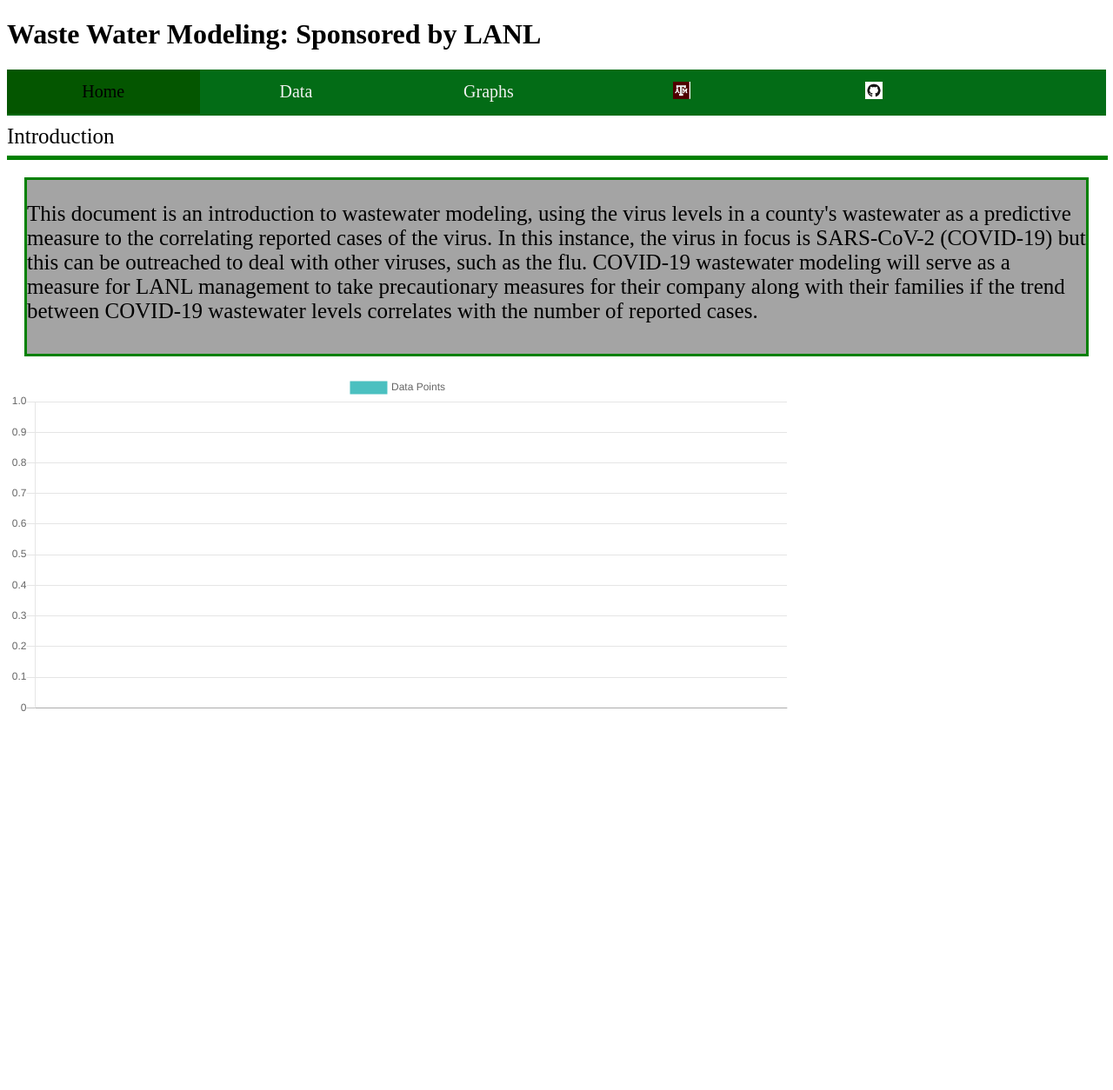
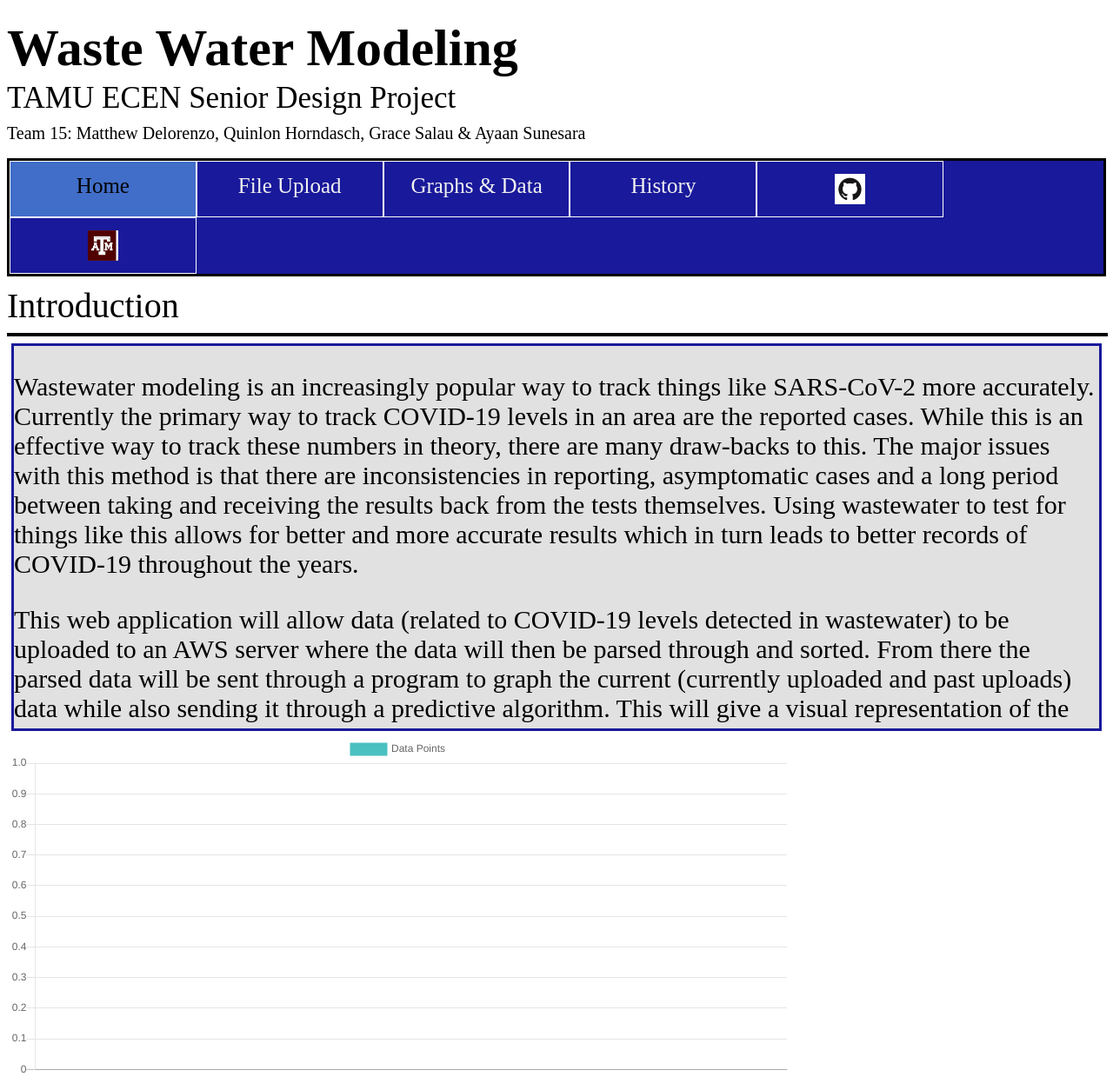
Before and after one commit to asunesara/wastewatermodeling, a Flask app: template templates/index.html in a window 1280 px wide. Shown: the whole page at 87% size. Before the commit the page ends 818 px from the top, so only its background shows below. Run offline with Flask 2, Linux system fonts and the light colour scheme; the template is opened without the code that fills it: most values are stand-ins (such as "Sample title", 1, 10 or a date in 2020); parts of the project's set-up code (start-up, migrations or seed data) failed here and were passed over.

Commit message:
implementing code from quinlon into current files

```diff
--- a/main.py
+++ b/main.py
@@ -33,13 +33,21 @@ covid_levels = df["Covid Level"].values.tolist()
 def about():
     return render_template("index.html", labels=dates, values=covid_levels)
 
-@app.route('/graphs.html')
+@app.route('/index.html')
+def home_page():
+    return render_template("index.html", labels=dates, values=covid_levels)
+
+@app.route('/file_upload.html')
+def file_page():
+    return render_template("file_upload.html")
+
+@app.route('/graphs_data.html')
 def graph_page():
-    return render_template("graphs.html")
+    return render_template("graphs_data.html")
 
-@app.route('/data.html')
-def data_page():
-    return render_template("data.html")
+@app.route('/history.html')
+def history_page():
+    return render_template("history.html")
 
 if __name__ == "__main__":
     app.run(debug= True, port=5000)
--- a/static/styles/style.css
+++ b/static/styles/style.css
@@ -1,7 +1,8 @@
 .tabs
 {
-    background-color: rgb(3, 108, 22);
+    background-color: rgb(25, 25, 155);
     overflow: hidden;
+    border-style: solid;
 }
 
 .tabs a
@@ -11,30 +12,88 @@
     text-align: center;
     padding: 14px 16px;
     text-decoration: none;
-    font-size: 20px;
-    width: 15%;
+    font-size: 25px;
+    width: 14.375%;
+    height: 35px;
+    border-style: solid;
+    border-width: 1px;
+    border-color:rgb(255, 255, 255);
 }
 
 .tabs a:hover
 {
-    background-color: rgb(4, 62, 1);
+    background-color: rgb(115, 155, 250);
     color: black;
 }
 
 .tabs a.active
 {
-    background-color: rgb(4, 86, 0);
-    color: black;
+    background-color: rgb(65, 110, 200);
+    color: rgb(0, 0, 0);
 }
 
 .introduction
 {
-    overflow:visible;
-    font-size: 25px;
-    align-items: center;
+    overflow:auto;
+    font-size: 30px;
+    align-items: left;
     justify-content: center;
-    background-color:rgb(164, 164, 164);
-    height:200px;
-    border: 3px solid green;
-    margin: 20px;
+    background-color:rgb(225, 225, 225);
+    height:440px;
+    border: 3px solid rgb(25, 25, 155);
+    margin: 5px;
 }
+
+.file_upload
+{
+    overflow:auto;
+    font-size: 30px;
+    align-items: left;
+    justify-content: center;
+    background-color:rgb(225, 225, 225);
+    height:235px;
+    border: 3px solid rgb(25, 25, 155);
+    margin: 10px;
+}
+
+.graphs_data
+{
+    overflow:auto;
+    font-size: 30px;
+    align-items: left;
+    justify-content: center;
+    background-color:rgb(225, 225, 225);
+    height:235px;
+    border: 3px solid rgb(25, 25, 155);
+    margin: 10px;
+}
+
+.history
+{
+    overflow:auto;
+    font-size: 30px;
+    align-items: left;
+    justify-content: center;
+    background-color:rgb(225, 225, 225);
+    height:235px;
+    border: 3px solid rgb(25, 25, 155);
+    margin: 10px;
+}
+
+.title
+{
+    font-size: 60px;
+    line-height: 0.5;
+}
+
+.subtitle
+{
+    font-size: 35px;
+    line-height: 0.05;
+}
+
+.names
+{
+    font-size: 20px;
+    line-height: 0.05;
+}
--- a/templates/index.html
+++ b/templates/index.html
@@ -1,49 +1,81 @@
+<!--START OF TITLE BLOCK-->
+<!-- -->
 <!DOCTYPE html>
 <html>
-  <body class = "back">
+  <body class="back">
     <head>
       <!-- style sheets linked here-->
       <link id="style" rel="stylesheet" type="text/css" href="{{ url_for('static',filename='styles/style.css') }}"></link>
-      <!--<link rel="stylesheet" href="style.css">
-      <link rel="stylesheet2" href="style2.css">-->
+      <!--<link rel="stylesheet2" href="style2.css" />-->
       <script src="https://cdn.jsdelivr.net/npm/chart.js@2.9.4/dist/Chart.min.js"></script>
     </head>
     <body>
       <!-- Title at the top of the page-->
-      <h1 class = "Myname">Waste Water Modeling: Sponsored by LANL </h1>
+      <h1 class="title">
+        Waste Water Modeling
+        <!--<a href="https://www.lanl.gov/">
+          <img
+            alt="Qries"
+            src="lanl.png"
+            align="right"
+            width="550px"
+            height="120px"
+          />
+        </a>-->
+      </h1>
+      <a class="subtitle"> TAMU ECEN Senior Design Project </a>
+      <!--<a class="subtitle"> Sponsored by Los Alamos National Labratories </a>-->
+      <br> </br>
+      <a class="names"> Team 15: Matthew Delorenzo, Quinlon Horndasch, Grace Salau & Ayaan Sunesara </a>
+      <br> </br>
       <!-- starting the tabs section-->
-      <div class = "tabs">
+      <div class="tabs">
         <!-- class is active showing current page -->
-        <a class = "active" href="index.html">Home</a>
+        <a class="active" href="index.html">Home</a>
         <!-- rest of the tab bars with the name and linked to the html pages-->
-        <a href="data.html">Data</a>
-        <a href="graphs.html">Graphs</a>
+        <a href="file_upload.html">File Upload</a>
+        <a href="graphs_data.html">Graphs & Data</a>
+        <a href="history.html">History</a>
 
         <div class="tabs2">
-        <!-- tamu image here linked to the website to rep the university-->
-        <a href="https://tamu.edu">
-          <img alt="Qries" src="{{ url_for('static',filename='images/tamu.png') }}"
-          width="20px" height="20px">
-        </a>
-        <!-- git hub image here linked to our repo-->
-        <a href="https://github.com/wastewatermodeling">
-          <img alt="Qries" src="{{ url_for('static',filename='images/GitHub-Mark.png') }}"
-          width="20px" height="20px">
-        </a>
-      </div>
+          <!-- git hub image here linked to our repo-->
+          <a href="https://github.com/wastewatermodeling">
+            <img alt="Qries" src="{{ url_for('static',filename='images/GitHub-Mark.png') }}" width="35px" height="35px" />
+          </a>
+          <!-- tamu image here linked to the website to rep the university-->
+          <a href="https://tamu.edu">
+            <img alt="Qries" src="{{ url_for('static',filename='images/tamu.png') }}" width="35px" height="35px" />
+          </a>
+        </div>
       </div>
     </body>
+    <!-- -->
+    <!--END OF TITLE BLOCK-->
 
-    <div class = "intro">
-      <header style="font-size:25px; padding-top: 10px">Introduction</header>
-      <hr size="5" width="100%" color= green>
+    <div class="intro">
+      <header style="font-size: 40px; padding-top: 10px">Introduction</header>
+      <hr size="4" width="100%" color="black" />
     </div>
     <!--This is for the introdcution box and content inside of it-->
-    <div class = "introduction">
+    <div class="introduction">
       <p>
-        This document is an introduction to wastewater modeling, using the virus levels in a county's wastewater as a predictive measure to the correlating reported cases of the virus. In this instance, the virus in focus is SARS-CoV-2 (COVID-19) but this can be outreached to deal with other viruses, such as the flu. COVID-19 wastewater modeling will serve as a measure for LANL management to take precautionary measures for their company along with their families if the trend between COVID-19 wastewater levels correlates with the number of reported cases.
+        Wastewater modeling is an increasingly popular way to track things like SARS-CoV-2 more accurately.
+        Currently the primary way to track COVID-19 levels in an area are the reported cases. While this is
+        an effective way to track these numbers in theory, there are many draw-backs to this. The major
+        issues with this method is that there are inconsistencies in reporting, asymptomatic cases and a
+        long period between taking and receiving the results back from the tests themselves. Using
+        wastewater to test for things like this allows for better and more accurate results which in turn
+        leads to better records of COVID-19 throughout the years.
+      </p>
+      <p>
+        This web application will allow data (related to COVID-19 levels detected in wastewater) to be
+        uploaded to an AWS server where the data will then be parsed through and sorted. From there the
+        parsed data will be sent through a program to graph the current (currently uploaded and past uploads) data
+        while also sending it through a predictive algorithm. This will give a visual representation of the
+        data and provide a prediction on the future trend of COVID-19.
       </p>
     </div>
+    <!--Add more contents inside here to add to the home page-->
     <canvas id="testChart" width="900" height="400"></canvas>
     <script>
         var ctx = document.getElementById("testChart").getContext("2d");
@@ -66,7 +98,5 @@
             }
         });
     </script>
-
-    <!--Add more contents inside here to add to the home page-->
   </body>
 </html>
```
Also changed, not shown: quinloncode/index.html (+27 -4 lines), templates/data.html (deleted, +0 -14 lines), templates/file_upload.html (added, +68 -0 lines), templates/graphs.html (deleted, +0 -14 lines), templates/graphs_data.html (added, +65 -0 lines), templates/history.html (added, +64 -0 lines).
